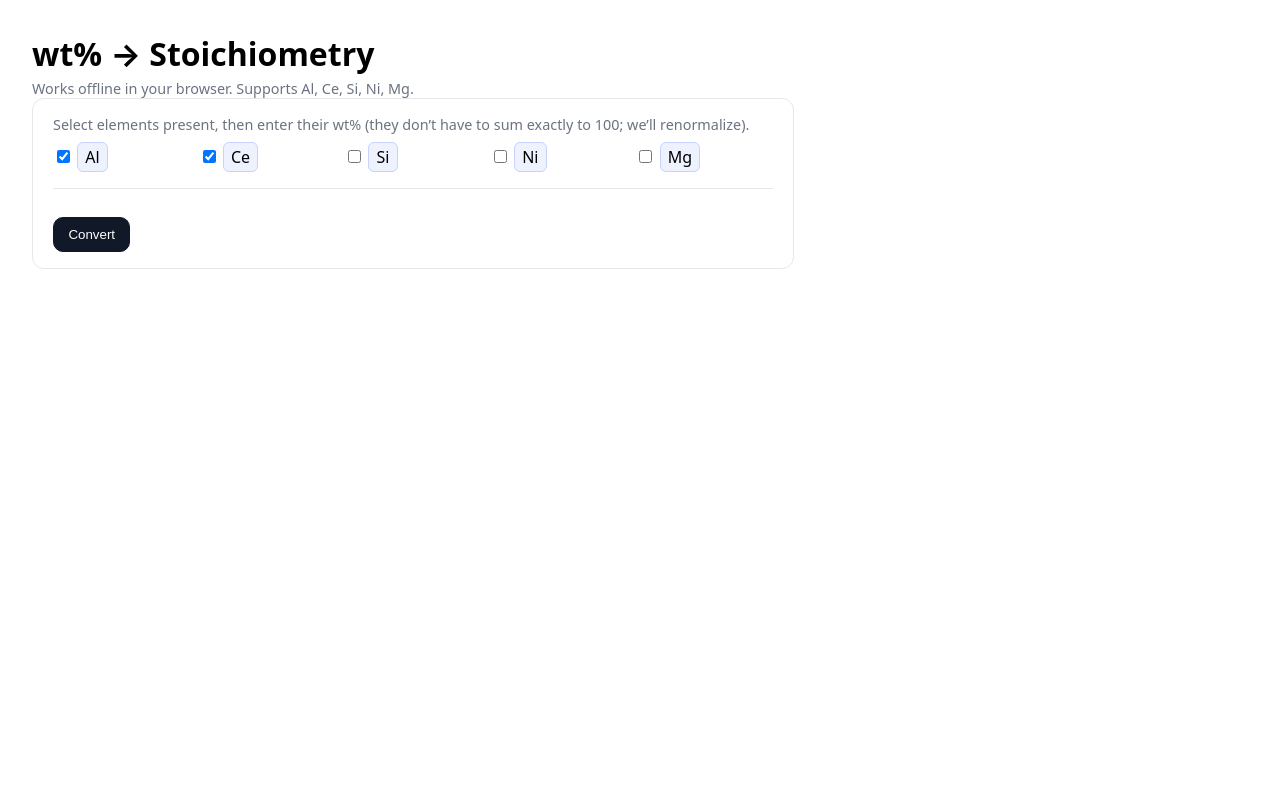
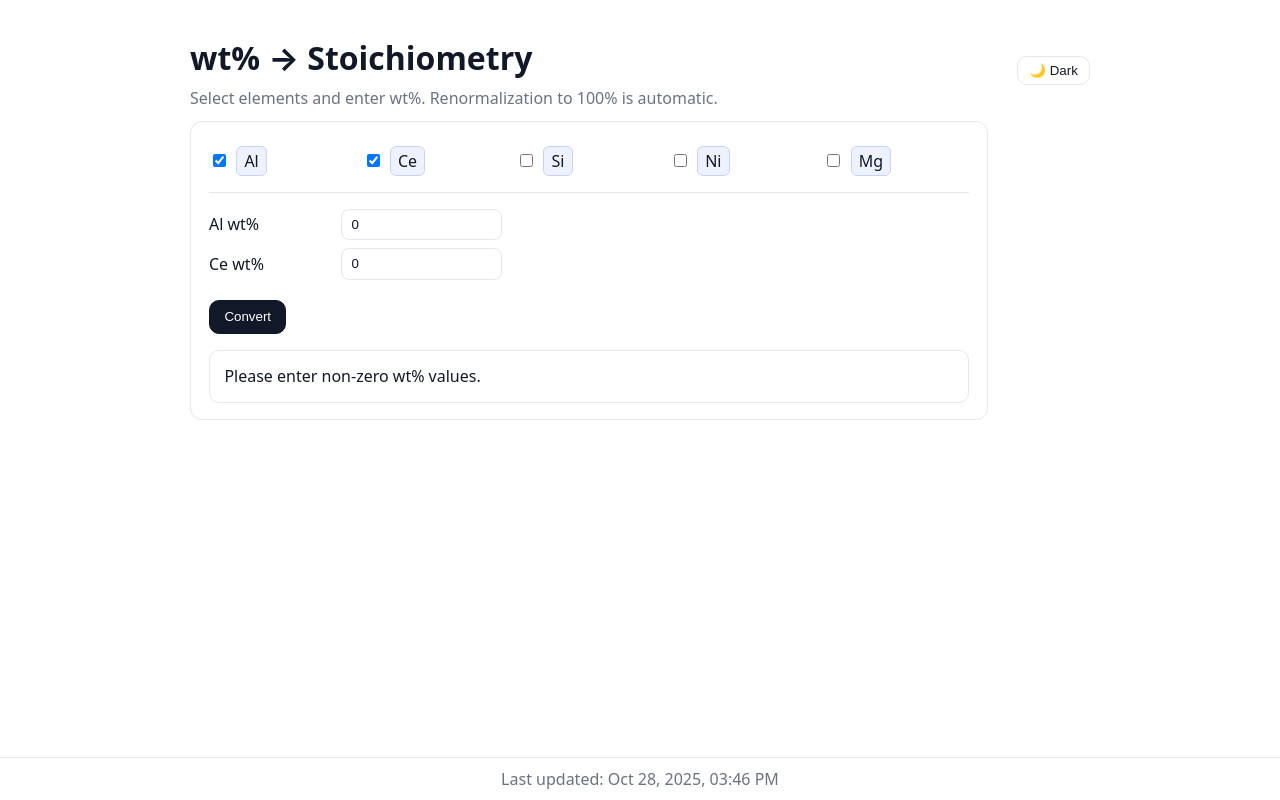
Before and after one commit to duegon09/Stoichiometry, a plain HTML site: page index.html in a window 1280 px wide. Both pictures are taken after a click on the button "Convert". Drawn offline with Linux system fonts and the light colour scheme.

Commit message:
Update index.html

```diff
--- a/index.html
+++ b/index.html
@@ -1,32 +1,49 @@
 <!doctype html>
-<html lang="en">
+<html lang="en" data-theme="light">
 <head>
   <meta charset="utf-8" />
   <meta name="viewport" content="width=device-width,initial-scale=1" />
-  <title>wt% → Stoichiometric Ratio (Al, Ce, Si, Ni, Mg)</title>
+  <title>wt% → Stoichiometry (Al, Ce, Si, Ni, Mg)</title>
   <style>
-    :root { font-family: system-ui, -apple-system, Segoe UI, Roboto, Inter, sans-serif; }
-    body { margin: 2rem; }
-    h1 { margin-bottom: .25rem; }
-    .card { max-width: 720px; padding: 1rem 1.25rem; border: 1px solid #e5e7eb; border-radius: 12px; }
-    .row { display: grid; grid-template-columns: 110px 1fr; gap: .75rem; align-items: center; margin:.5rem 0; }
-    input[type="number"] { width: 120px; padding: .4rem .5rem; }
-    .muted { color: #6b7280; font-size: .9rem; }
-    .btn { margin-top: .75rem; padding:.55rem .9rem; border:1px solid #111827; border-radius:10px; background:#111827; color:#fff; cursor:pointer; }
-    .btn:disabled { opacity:.5; cursor:not-allowed; }
-    .tag { display:inline-block; padding:.2rem .45rem; background:#eef2ff; border:1px solid #c7d2fe; border-radius:6px; margin-right:.3rem; }
-    .result { margin-top:1rem; padding:.8rem; background:#f9fafb; border:1px solid #e5e7eb; border-radius:10px; }
-    .grid { display:grid; grid-template-columns: repeat(5, 1fr); gap:.5rem; }
-    .grid > div { text-align:center; }
-    hr { border:none; border-top:1px solid #e5e7eb; margin:1rem 0; }
+    :root{
+      --bg:#ffffff; --fg:#111827; --muted:#6b7280; --card:#ffffff; --border:#e5e7eb; --chip-bg:#eef2ff; --chip-bd:#c7d2fe; --accent:#111827;
+    }
+    [data-theme="dark"]{
+      --bg:#0b0f14; --fg:#e5e7eb; --muted:#9aa4b2; --card:#121821; --border:#202a36; --chip-bg:#1b2330; --chip-bd:#2a3a52; --accent:#e5e7eb;
+    }
+    html,body{height:100%}
+    body{margin:0; background:var(--bg); color:var(--fg); font-family:system-ui, -apple-system, Segoe UI, Roboto, Inter, sans-serif}
+    .wrap{max-width:900px; margin:0 auto; padding:32px 20px 80px}
+    h1{margin:.25rem 0 .5rem}
+    .muted{color:var(--muted)}
+    .card{max-width:760px; padding:16px 18px; border:1px solid var(--border); border-radius:12px; background:var(--card)}
+    .row{display:grid; grid-template-columns:120px 1fr; gap:.75rem; align-items:center; margin:.5rem 0}
+    input[type="number"]{width:140px; padding:.45rem .6rem; border:1px solid var(--border); background:transparent; color:var(--fg); border-radius:8px}
+    .btn{margin-top:.75rem; padding:.55rem .9rem; border:1px solid var(--accent); border-radius:10px; background:var(--accent); color:#fff; cursor:pointer}
+    [data-theme="dark"] .btn{color:#000; background:#e5e7eb; border-color:#e5e7eb}
+    .result{margin-top:1rem; padding:.9rem; background:color-mix(in srgb, var(--card) 70%, var(--bg)); border:1px solid var(--border); border-radius:10px}
+    .grid{display:grid; grid-template-columns: repeat(5, minmax(0,1fr)); gap:.5rem; margin:.5rem 0 0}
+    .grid > label{display:flex; align-items:center; gap:.45rem}
+    .tag{display:inline-block; padding:.18rem .45rem; background:var(--chip-bg); border:1px solid var(--chip-bd); border-radius:6px}
+    hr{border:none; border-top:1px solid var(--border); margin:1rem 0}
+    .topbar{display:flex; justify-content:space-between; align-items:center}
+    .toggle{cursor:pointer; padding:.4rem .7rem; border:1px solid var(--border); border-radius:10px; background:transparent; color:var(--fg)}
+    footer{position:fixed; left:0; right:0; bottom:0; padding:10px 16px; border-top:1px solid var(--border); background:var(--card); color:var(--muted); display:flex; justify-content:center}
+    code{font-family:ui-monospace, SFMono-Regular, Menlo, Consolas, monospace}
   </style>
 </head>
 <body>
+  <div class="wrap">
+    <div class="topbar">
+      <div>
         <h1>wt% → Stoichiometry</h1>
-  <div class="muted">Works offline in your browser. Supports Al, Ce, Si, Ni, Mg.</div>
-  <div class="card">
-    <div class="muted">Select elements present, then enter their wt% (they don’t have to sum exactly to 100; we’ll renormalize).</div>
-    <div class="grid" style="margin:.5rem 0 0;">
+        <div class="muted">Select elements and enter wt%. Renormalization to 100% is automatic.</div>
+      </div>
+      <button id="themeBtn" class="toggle" aria-label="Toggle dark mode">🌙 Dark</button>
+    </div>
+
+    <div class="card" style="margin-top:12px">
+      <div class="grid">
         <label><input type="checkbox" class="el" value="Al" checked> <span class="tag">Al</span></label>
         <label><input type="checkbox" class="el" value="Ce" checked> <span class="tag">Ce</span></label>
         <label><input type="checkbox" class="el" value="Si"> <span class="tag">Si</span></label>
@@ -38,7 +55,96 @@
       <button class="btn" id="calcBtn">Convert</button>
       <div id="out" class="result" style="display:none;"></div>
     </div>
+  </div>
 
-  <script src="script.js"></script>
+  <footer>
+    <span>Last updated: <span id="updated">—</span></span>
+  </footer>
+
+  <script>
+    // --- Theme toggle (with persistence) ---
+    const root = document.documentElement;
+    const themeBtn = document.getElementById("themeBtn");
+    const saved = localStorage.getItem("theme");
+    const prefersDark = window.matchMedia && window.matchMedia("(prefers-color-scheme: dark)").matches;
+    function setTheme(t){
+      root.setAttribute("data-theme", t);
+      themeBtn.textContent = t==="dark" ? "☀️ Light" : "🌙 Dark";
+      localStorage.setItem("theme", t);
+    }
+    setTheme(saved || (prefersDark ? "dark" : "light"));
+    themeBtn.addEventListener("click", ()=> setTheme(root.getAttribute("data-theme")==="dark" ? "light" : "dark"));
+
+    // --- Last updated footer (uses server's file time) ---
+    const mod = new Date(document.lastModified);
+    const fmt = mod.toLocaleString(undefined, {year:"numeric", month:"short", day:"2-digit", hour:"2-digit", minute:"2-digit"});
+    document.getElementById("updated").textContent = fmt;
+
+    // --- Calculator logic ---
+    const AW = { Al: 26.9815385, Ce: 140.116, Si: 28.085, Ni: 58.6934, Mg: 24.305 };
+    const inputsDiv = document.getElementById("inputs");
+    const outDiv = document.getElementById("out");
+    const boxes = [...document.querySelectorAll(".el")];
+
+    function renderInputs(){
+      inputsDiv.innerHTML = "";
+      boxes.filter(b=>b.checked).forEach(b=>{
+        const row = document.createElement("div");
+        row.className = "row";
+        row.innerHTML = `<div>${b.value} wt%</div>
+          <div><input type="number" step="0.0001" min="0" value="0" id="wt_${b.value}" /></div>`;
+        inputsDiv.appendChild(row);
+      });
+    }
+    boxes.forEach(b=>b.addEventListener("change", renderInputs));
+    renderInputs();
+
+    function gcd(a,b){ return b ? gcd(b, a%b) : a }
+    function gcdMany(arr){ return arr.reduce((acc,v)=>gcd(acc,v)) }
+
+    function bestIntegerFormula(ratios, maxMult=24, tol=0.05){
+      let best=null;
+      for(let mult=1; mult<=maxMult; mult++){
+        const scaled=Object.fromEntries(Object.entries(ratios).map(([k,v])=>[k, v*mult]));
+        const err=Object.values(scaled).reduce((s,x)=>s+Math.abs(Math.round(x)-x),0);
+        if(!best || err<best.err){ best={err, mult, scaled}; if(err<tol) break; }
+      }
+      let ints=Object.fromEntries(Object.entries(best.scaled).map(([k,v])=>[k, Math.round(v)]));
+      const g=gcdMany(Object.values(ints).map(v=>Math.max(1,v)));
+      ints=Object.fromEntries(Object.entries(ints).map(([k,v])=>[k, Math.max(1, Math.round(v/g))]));
+      return {ints, mult:best.mult};
+    }
+
+    function wtToStoich(){
+      const elems = boxes.filter(b=>b.checked).map(b=>b.value);
+      if(!elems.length){ outDiv.style.display="block"; outDiv.textContent="Select at least one element."; return; }
+
+      let wt={}, sum=0;
+      elems.forEach(e=>{
+        const v=parseFloat(document.getElementById(`wt_${e}`).value||"0");
+        wt[e]=Math.max(0, v); sum+=wt[e];
+      });
+      if(sum===0){ outDiv.style.display="block"; outDiv.textContent="Please enter non-zero wt% values."; return; }
+      elems.forEach(e=> wt[e]=wt[e]*100/sum );
+
+      const moles={}; elems.forEach(e=> moles[e]= wt[e]/AW[e] );
+      const smallest = Math.min(...elems.map(e=>moles[e]).filter(v=>v>0));
+      const ratios={}; elems.forEach(e=> ratios[e]= moles[e]/smallest );
+
+      const {ints, mult} = bestIntegerFormula(ratios, 24, 0.05);
+      const order = ["Al","Ni","Si","Mg","Ce"].filter(e=>elems.includes(e));
+      const formula = order.map(e=> ints[e]===1 ? e : (e+ints[e]) ).join("");
+
+      outDiv.style.display="block";
+      outDiv.innerHTML = `
+        <div><strong>Small-integer stoichiometry:</strong> ${formula}</div>
+        <div class="muted">Best multiplier ×${mult}</div>
+        <hr/>
+        <div><strong>Normalized atomic ratios</strong> (smallest = 1):</div>
+        <div>${order.map(e=>`${e}: ${ratios[e].toFixed(4)}`).join(" &nbsp; | &nbsp; ")}</div>
+      `;
+    }
+    document.getElementById("calcBtn").addEventListener("click", wtToStoich);
+  </script>
 </body>
 </html>
```
Lines whose indentation alone changed are shown as unchanged.
